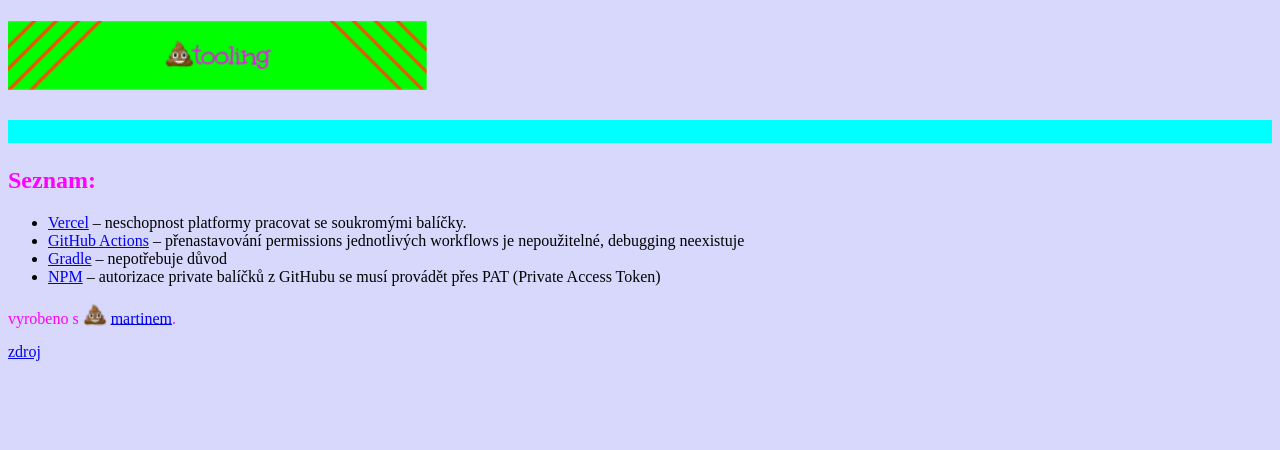
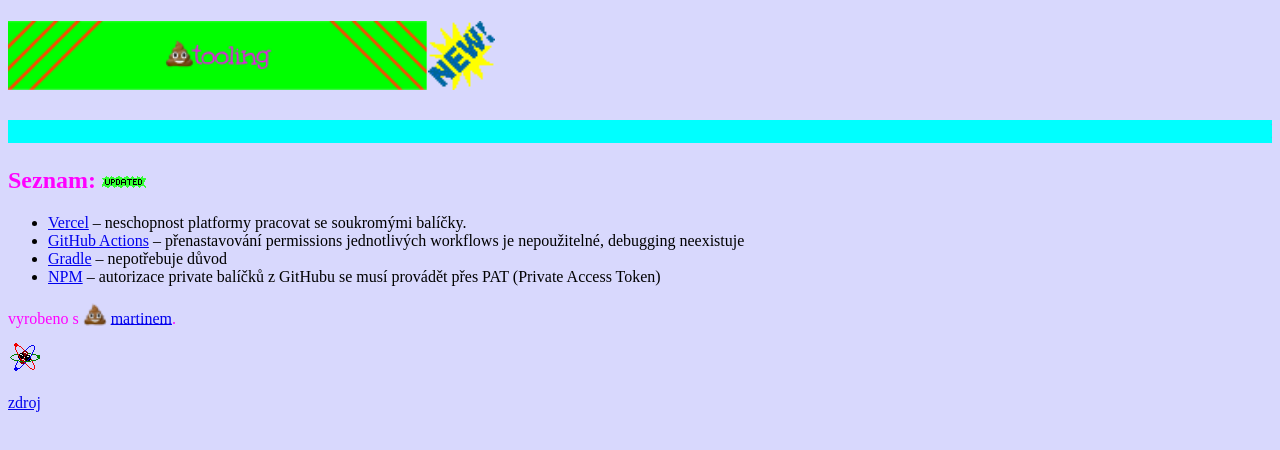
Before and after one commit to rosenbergm/hovnotooling, a website: page index.html in a window 1280 px wide. Drawn offline with Linux system fonts and the light colour scheme.

Commit message:
🚸 Optimized user experience

```diff
--- a/index.html
+++ b/index.html
@@ -10,14 +10,15 @@
     <meta name="og:description" content="Webové technologie jsou na tom fakt špatně. Všechno je rozbitý, a když to funguje, tak po dvou dnech debugování, hodně skleničkách vína nebo velmi intenzivním trhání vlasů." />
     <meta property="og:type" content="website" />
     <meta property="og:url" content="https://hovnotooling.cz" />
+    <meta property="og:image" content="https://assets.marrrt.in/hovnotooling.png" />
   </head>
 
   <body style="background: #D8D8FD;">
-    <h1><img src="intro.png" width="420" height="69"></h1>
+    <h1><img src="intro.png" width="420" height="69"><img src="neww.gif" height="69"></h1>
 
     <marquee style="background: aqua;color: magenta;font-size: 20px;">Pozdní sběr suchých nástrojů, které jsou <i>úplně na píču</i>, ale musíme je používat, protože <b>žádné jiné nejsou</b>. Všechny jsou rozbitý, a když to fungují, tak po dvou dnech debugování, hodně skleničkách vína nebo velmi intenzivním trhání vlasů.</marquee>
 
-    <h2 style="color: #FF00FF;">Seznam:</h2>
+    <h2 style="color: #FF00FF;">Seznam: <img src="new.gif"></h2>
 
     <ul>
       <li><a href="https://vercel.com" target="_blank">Vercel</a> – neschopnost platformy pracovat se soukromými balíčky.</li>
@@ -27,6 +28,7 @@
     </ul>
 
     <p style="color: #FF00FF;">vyrobeno s <img src="poop.png" width="24" style="vertical-align: bottom;"> <a href="https://marrrt.in">martinem</a>.</p>
+    <img src="atom.gif">
     <p style="color: #FF00FF;"><a href="https://github.com/rosenbergm/hovnotooling">zdroj</a></p>
   </body>
 </html>
```
Also changed, not shown: atom.gif (added), new.gif (added), neww.gif (added).
